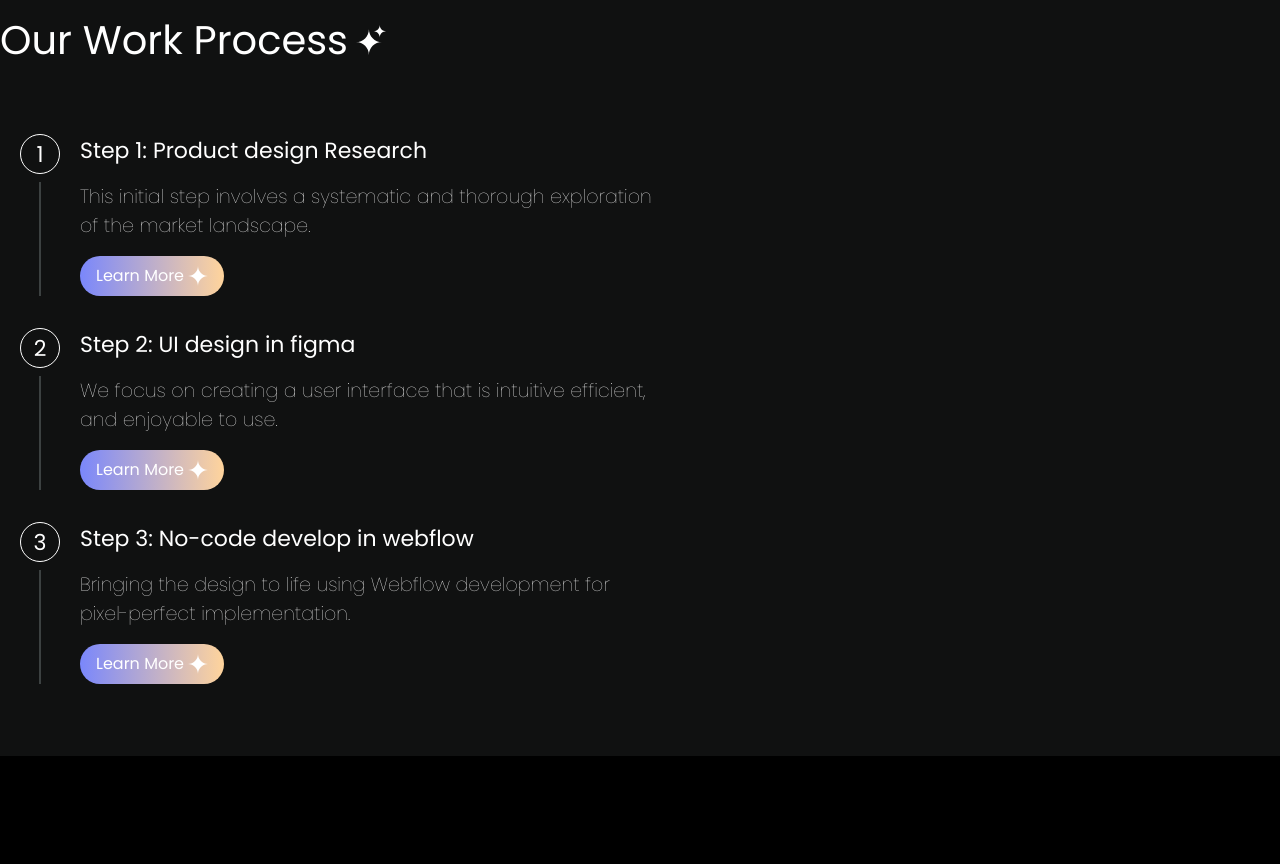
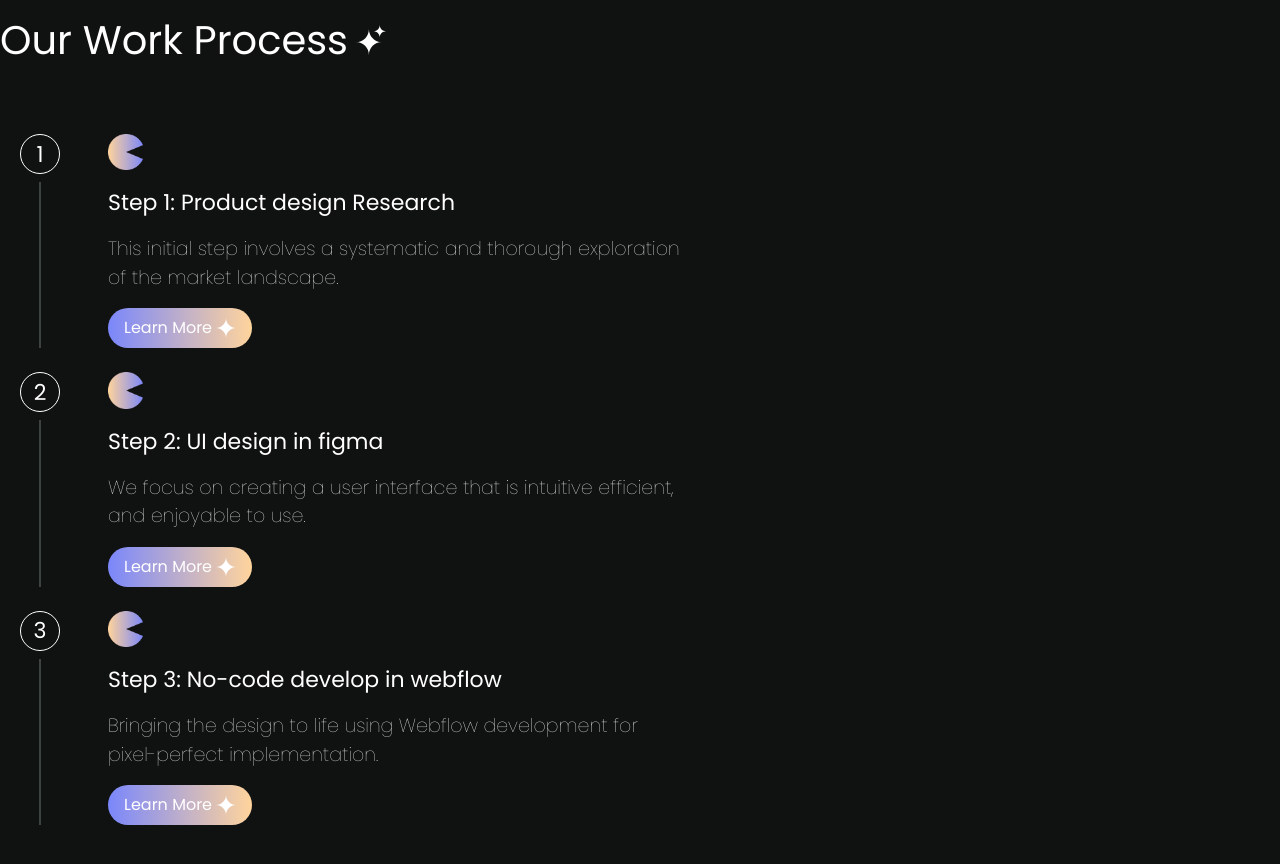
Before and after one commit to shahidul1920/davinch, a React (Vite) app: page / in a window 1280 px wide. Shown: the part 880-1744 px from the top of the page. Before the commit the page ends 1636 px from the top, so only its background shows below. Built offline with nearby package versions, Linux system fonts and the light colour scheme.

Commit message:
Add eatface.png and update WorkProcess steps
Added eatface.png image to the public directory. Updated WorkProcess.jsx to include a rotated image for each step and adjusted layout spacing for improved visual presentation.

```diff
--- a/src/components/WorkProcess.jsx
+++ b/src/components/WorkProcess.jsx
@@ -5,16 +5,19 @@ const WorkProcess = () => {
 
     const steps = [
         {
+            rotate: "0deg",
             number: "1",
             title: "Step 1: Product design Research",
             desc: "This initial step involves a systematic and thorough exploration of the market landscape."
         },
         {
+            rotate: "90deg",
             number: "2",
             title: "Step 2: UI design in figma",
             desc: "We focus on creating a user interface that is intuitive efficient, and enjoyable to use."
         },
         {
+            rotate: "-90deg",
             number: "3",
             title: "Step 3: No-code develop in webflow",
             desc: "Bringing the design to life using Webflow development for pixel-perfect implementation."
@@ -31,14 +34,15 @@ const WorkProcess = () => {
                 </div>
             </div>
 
-            <div className="container mx-auto grid gap-8 mt-[1rem] md:mt-[4rem]">
+            <div className="container mx-auto grid gap-6 mt-[1rem] md:mt-[4rem]">
                 {steps.map((step, i) => (
-                    <div key={i} className='flex w-full'>
+                    <div key={i} className='flex w-full gap-7'>
                         <div className="left w-[80px] flex flex-col items-center text-center justify-center gap-2">
                             <div className="number text-[22px] grid place-content-center font-regular text-[var(--primary)] border border-white rounded-full min-w-[40px] min-h-[40px]">{step.number}</div>
                             <div className="line w-[1.4px] h-full bg-[#3c4141]" />
                         </div>
                         <div className="right grid gap-4">
+                            <img className={`w-[35px] h-auto rotate-[${step.rotate}]`} src="./eatface.png" alt="" />
                             <h3 className='text-[22px] font-regular'>{step.title}</h3>
                             <p className='text-[19px] max-w-[580px] font-thin text-[var(--lightGray)]'>{step.desc}</p>
                             <Button className="mt-4">Learn More</Button>
```
Also changed, not shown: public/eatface.png (added).
